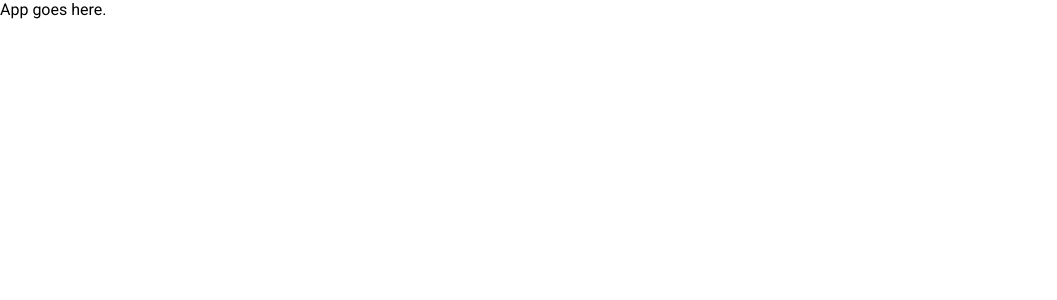
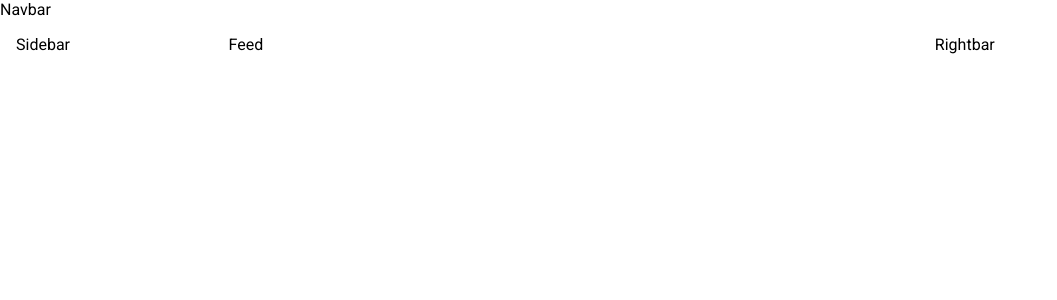
Before and after one commit to snelson-seattle/mui-practice, a React (Create React App) app: page / in a window 1280 px wide. Shown: the top 300 px of the page, without its empty margins (0-1057 px from the left). Built offline with nearby package versions, Linux system fonts and the light colour scheme.

Commit message:
set up components folder and started components for app layout

```diff
--- a/public/index.html
+++ b/public/index.html
@@ -10,6 +10,7 @@
   <style>
     * {
       font-family: "Roboto", sans-serif;
+      margin: 0;
     }
   </style>
   <title>React App</title>
--- a/src/App.js
+++ b/src/App.js
@@ -1,8 +1,19 @@
+import Navbar from "./components/Navbar";
+import Sidebar from "./components/Sidebar";
+import Feed from "./components/Feed";
+import Rightbar from "./components/Rightbar";
+import { Box, Stack } from "@mui/material";
+
 function App() {
   return (
-    <div>
-      App goes here.
-    </div>
+    <Box>
+      <Navbar />
+      <Stack direction="row" spacing={2} justifyContent="space-between">
+        <Sidebar />
+        <Feed />
+        <Rightbar />
+      </Stack>
+    </Box>
   );
 }
 
--- /dev/null
+++ b/src/components/Feed.js
@@ -0,0 +1,8 @@
+import { Box } from "@mui/material";
+
+const Feed = () => {
+  return (
+    <Box flex={4} p={2}>Feed</Box>
+  )
+}
+export default Feed
--- /dev/null
+++ b/src/components/Navbar.js
@@ -0,0 +1,6 @@
+const Navbar = () => {
+  return (
+    <div>Navbar</div>
+  )
+}
+export default Navbar
--- /dev/null
+++ b/src/components/Rightbar.js
@@ -0,0 +1,8 @@
+import { Box } from "@mui/material";
+
+const Rightbar = () => {
+  return (
+    <Box flex={2} p={2}>Rightbar</Box>
+  )
+}
+export default Rightbar
--- /dev/null
+++ b/src/components/Sidebar.js
@@ -0,0 +1,8 @@
+import {Box} from "@mui/material";
+
+const Sidebar = () => {
+  return (
+    <Box flex={1} p={2}>Sidebar</Box>
+  )
+}
+export default Sidebar
--- a/src/index.css
+++ /dev/null
@@ -1,13 +0,0 @@
-body {
-  margin: 0;
-  font-family: -apple-system, BlinkMacSystemFont, 'Segoe UI', 'Roboto', 'Oxygen',
-    'Ubuntu', 'Cantarell', 'Fira Sans', 'Droid Sans', 'Helvetica Neue',
-    sans-serif;
-  -webkit-font-smoothing: antialiased;
-  -moz-osx-font-smoothing: grayscale;
-}
-
-code {
-  font-family: source-code-pro, Menlo, Monaco, Consolas, 'Courier New',
-    monospace;
-}
--- a/src/index.js
+++ b/src/index.js
@@ -1,6 +1,5 @@
 import React from 'react';
 import ReactDOM from 'react-dom/client';
-import './index.css';
 import App from './App';
 
 
```
